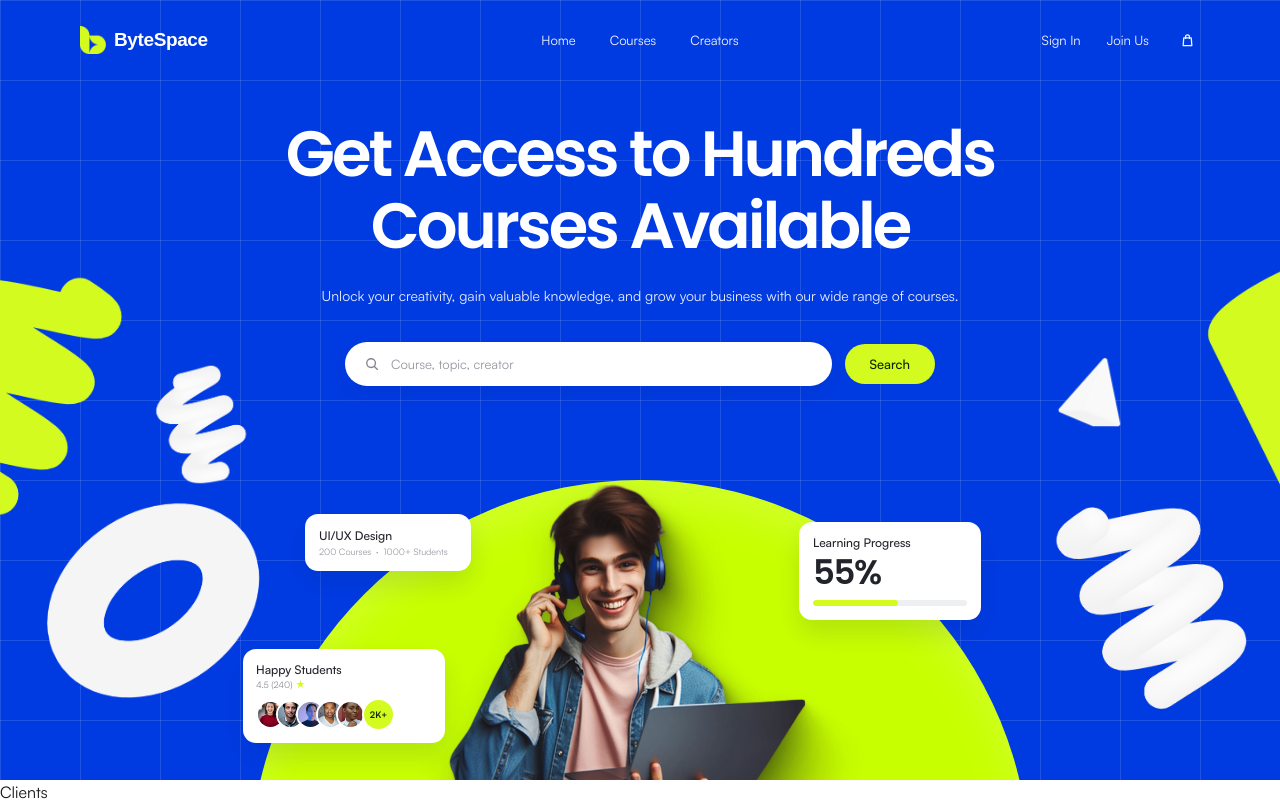
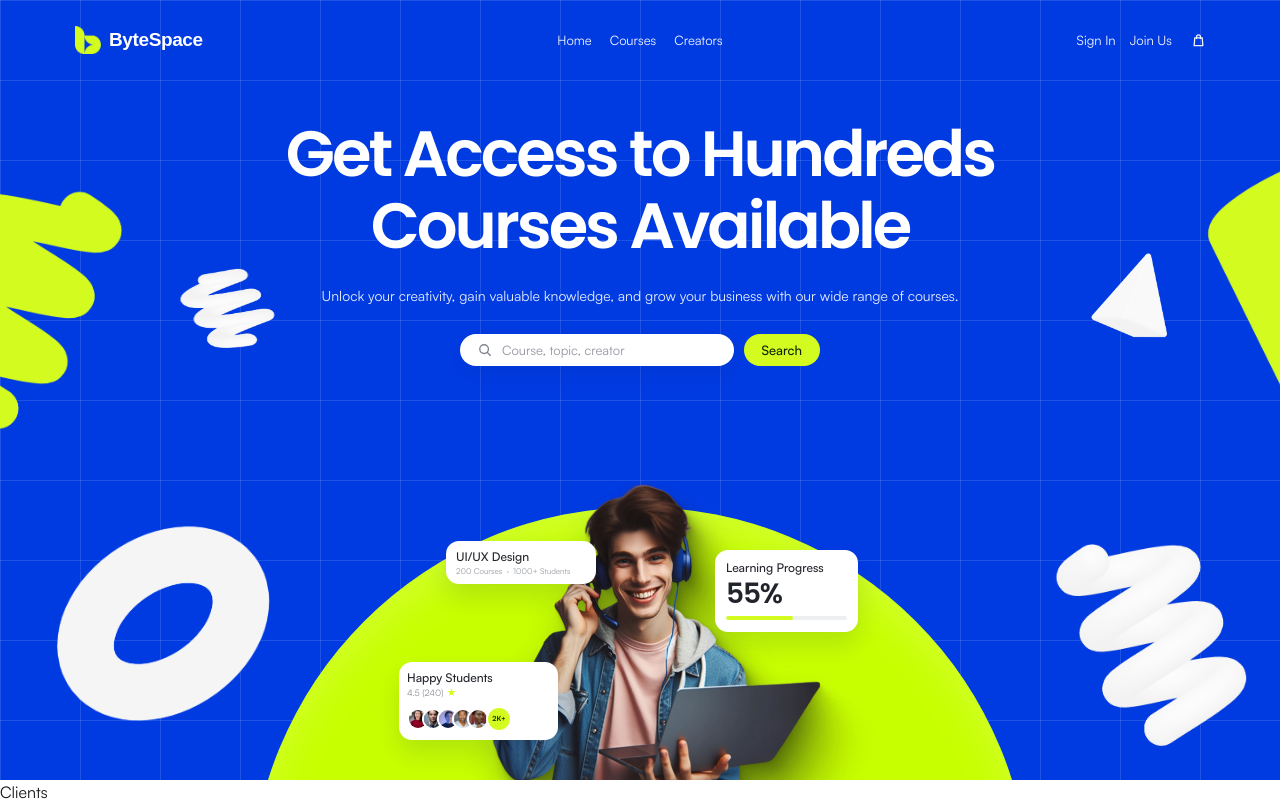
Before and after one commit to Shahriar-Utchas/ByteSpace-client, a Next.js app: page / in a window 1280 px wide. Shown: the top 801 px of the page. Built offline with nearby package versions, Linux system fonts and the light colour scheme; a web font is replaced by a local one.

Commit message:
fix hero layout

```diff
--- a/src/app/(main)/_components/Hero.tsx
+++ b/src/app/(main)/_components/Hero.tsx
@@ -5,7 +5,8 @@ import { HERO_ASSETS } from "@/constants";
 const infoCardStyles =
   "absolute z-[5] rounded-[13px] bg-white text-[#22242B] shadow-[0_13px_26px_rgba(0,36,103,0.12)]";
 
-const cardTitleStyles = "m-0 text-xs font-medium leading-tight";
+const cardTitleStyles =
+  "m-0 text-[10px] font-medium leading-tight lg:text-xs max-sm:text-xs";
 
 function SearchIcon() {
   return (
@@ -23,10 +24,10 @@ function SearchIcon() {
 function CourseCard() {
   return (
     <article
-      className={`${infoCardStyles} top-16 left-20 w-[166px] px-3.5 pt-3.5 pb-[13px] max-lg:left-[110px] max-md:top-[88px] max-md:left-[105px] max-sm:top-[106px] max-sm:left-2 max-sm:w-[146px] max-sm:p-[11px]`}
+      className={`${infoCardStyles} top-[91px] left-[calc(50%_-_194px)] w-32 rounded-[11px] px-2.5 py-2 lg:w-[150px] max-md:top-[88px] max-md:left-[105px] max-md:w-[146px] max-sm:top-[106px] max-sm:left-2 max-sm:p-[11px]`}
     >
       <p className={cardTitleStyles}>UI/UX Design</p>
-      <p className="mt-[3px] text-[9px] leading-[1.3] text-[#989BA2]">
+      <p className="mt-0.5 whitespace-nowrap text-[7px] leading-[1.3] text-[#989BA2] lg:text-[8px] max-sm:text-[9px]">
         200 Courses&nbsp; · &nbsp;1000+ Students
       </p>
     </article>
@@ -36,16 +37,16 @@ function CourseCard() {
 function ProgressCard() {
   return (
     <article
-      className={`${infoCardStyles} top-[72px] right-[74px] w-[182px] px-3.5 pt-[13px] pb-3.5 max-lg:right-[106px] max-md:top-[100px] max-md:right-[98px] max-sm:top-[113px] max-sm:right-2 max-sm:w-[149px] max-sm:p-[11px]`}
+      className={`${infoCardStyles} top-[100px] left-[calc(50%_+_75px)] w-[143px] rounded-[11px] px-[11px] pt-2.5 pb-3 max-md:top-[100px] max-md:right-[98px] max-md:left-auto max-md:w-[149px] max-sm:top-[113px] max-sm:right-2 max-sm:p-[11px]`}
     >
       <p className={cardTitleStyles}>Learning Progress</p>
       <strong
-        className={`${poppins.className} mt-[5px] block text-[34px] leading-[1.05] font-semibold tracking-[-0.04em] max-sm:text-[28px]`}
+        className={`${poppins.className} mt-1 block text-[28px] leading-[1.05] font-semibold tracking-[-0.04em]`}
       >
         55%
       </strong>
       <div
-        className="mt-[9px] h-1.5 overflow-hidden rounded-full bg-[#EEEFF1]"
+        className="mt-2 h-1 overflow-hidden rounded-full bg-[#EEEFF1]"
         role="progressbar"
         aria-label="Learning progress"
         aria-valuenow={55}
@@ -61,7 +62,7 @@ function ProgressCard() {
 function StudentsCard() {
   return (
     <article
-      className={`${infoCardStyles} bottom-[37px] left-[18px] w-[202px] px-[13px] pt-[13px] pb-3 max-lg:left-[62px] max-md:bottom-[30px] max-md:left-[78px] max-sm:bottom-[18px] max-sm:left-2 max-sm:w-[170px] max-sm:p-[11px]`}
+      className={`${infoCardStyles} bottom-10 left-[calc(50%_-_241px)] w-[159px] rounded-[11px] p-2 max-md:bottom-[30px] max-md:left-[78px] max-md:w-[180px] max-sm:bottom-[18px] max-sm:left-2 max-sm:w-[170px] max-sm:p-[11px]`}
     >
       <p className={cardTitleStyles}>Happy Students</p>
       <p className="mt-0.5 flex items-center gap-[3px] text-[9px] leading-none text-[#8B8E96]">
@@ -80,7 +81,7 @@ function StudentsCard() {
         <div className="flex">
           {HERO_ASSETS.avatars.map((avatar, index) => (
             <Image
-              className="-ml-[9px] size-[29px] rounded-full border-2 border-white object-cover first:ml-0 max-sm:size-[27px]"
+              className="-ml-[7px] size-[22px] rounded-full border-2 border-white object-cover first:ml-0 max-sm:size-[27px]"
               key={avatar}
               src={avatar}
               alt={`Happy student ${index + 1}`}
@@ -89,7 +90,7 @@ function StudentsCard() {
             />
           ))}
         </div>
-        <span className="-ml-[3px] grid size-[33px] place-items-center rounded-full border-2 border-white bg-[#D4FB20] text-[9px] font-bold text-[#153000] max-sm:size-[31px]">
+        <span className="-ml-[3px] grid size-[26px] place-items-center rounded-full border-2 border-white bg-[#D4FB20] text-[7px] font-bold text-[#153000] max-sm:size-[31px] max-sm:text-[9px]">
           2K+
         </span>
       </div>
@@ -100,10 +101,10 @@ function StudentsCard() {
 export default function Hero() {
   return (
     <section
-      className="relative h-[clamp(610px,calc(100svh_-_80px),700px)] min-h-[610px] overflow-hidden text-white max-md:h-[760px] max-md:min-h-[760px] max-sm:h-[780px] max-sm:min-h-[780px]"
+      className="relative h-[calc(100svh_-_80px)] min-h-[553px] max-h-[700px] overflow-hidden text-white lg:min-h-[600px] max-md:h-[760px] max-md:min-h-[760px] max-md:max-h-none max-sm:h-[780px] max-sm:min-h-[780px]"
       aria-labelledby="hero-heading"
     >
-      <div className="relative z-10 mx-auto w-[calc(100%_-_2.5rem)] max-w-[980px] pt-[38px] text-center max-lg:pt-[43px] max-md:w-[calc(100%_-_2rem)] max-md:pt-[38px] max-sm:pt-[27px]">
+      <div className="relative z-10 mx-auto w-[calc(100%_-_2.5rem)] max-w-[980px] pt-[38px] text-center max-lg:pt-7 max-md:w-[calc(100%_-_2rem)] max-md:pt-[38px] max-sm:pt-[27px]">
         <h1
           className={`${poppins.className} mx-auto max-w-[900px] text-[clamp(44px,5.25vw,64px)] leading-[1.12] font-semibold tracking-[-0.047em] [text-wrap:balance] max-lg:text-[clamp(42px,5.3vw,52px)] max-md:max-w-[600px] max-md:text-[clamp(35px,8.8vw,47px)] max-md:leading-[1.13] max-md:tracking-[-0.042em] max-sm:text-[clamp(31px,9vw,38px)]`}
           id="hero-heading"
@@ -111,23 +112,23 @@ export default function Hero() {
           <span className="block max-md:inline">Get Access to Hundreds</span>{" "}
           <span className="block max-md:inline">Courses Available</span>
         </h1>
-        <p className="mx-auto mt-6 max-w-[760px] text-sm leading-normal font-normal text-white/90 max-md:mt-5 max-md:max-w-[570px] max-md:text-[13px] max-sm:max-w-[390px] max-sm:text-[12.5px]">
+        <p className="mx-auto mt-6 max-w-[550px] text-[11px] leading-normal font-normal text-white/90 lg:max-w-[760px] lg:text-sm max-md:mt-5 max-md:max-w-[570px] max-md:text-[13px] max-sm:max-w-[390px] max-sm:text-[12.5px]">
           Unlock your creativity, gain valuable knowledge, and grow your business
           with our wide range of courses.
         </p>
 
         <form
-          className="mx-auto mt-9 flex w-full max-w-[590px] items-center justify-center gap-[13px] max-md:mt-7 max-md:max-w-[520px] max-sm:flex-col max-sm:items-stretch max-sm:gap-[9px]"
+          className="mx-auto mt-7 flex w-full max-w-[360px] items-center justify-center gap-2.5 max-md:mt-7 max-md:max-w-[520px] max-sm:flex-col max-sm:items-stretch max-sm:gap-[9px]"
           role="search"
           action="#courses"
         >
           <label className="sr-only" htmlFor="course-search">
             Search courses, topics, or creators
           </label>
-          <div className="flex h-11 flex-1 items-center gap-2.5 rounded-full bg-white px-[18px] text-[#81858F] shadow-[0_8px_22px_rgba(0,24,109,0.11)] focus-within:outline-3 focus-within:outline-offset-3 focus-within:outline-[#D4FB20]/70 max-sm:h-[43px] max-sm:min-w-0 max-sm:flex-none max-sm:px-3.5">
+          <div className="flex h-8 flex-1 items-center gap-2 rounded-full bg-white px-4 text-[#81858F] shadow-[0_8px_22px_rgba(0,24,109,0.11)] focus-within:outline-3 focus-within:outline-offset-3 focus-within:outline-[#D4FB20]/70 max-md:h-11 max-sm:h-[43px] max-sm:min-w-0 max-sm:flex-none max-sm:px-3.5">
             <SearchIcon />
             <input
-              className="w-full border-0 bg-transparent text-[13px] text-[#1E2027] outline-0 placeholder:text-[#9598A1] max-sm:text-xs"
+              className="w-full border-0 bg-transparent text-[10px] text-[#1E2027] outline-0 placeholder:text-[#9598A1] lg:text-[13px] max-md:text-[13px] max-sm:text-xs"
               id="course-search"
               name="query"
               type="search"
@@ -135,7 +136,7 @@ export default function Hero() {
             />
           </div>
           <button
-            className="h-10 cursor-pointer rounded-full border-0 bg-[#D4FB20] px-[25px] text-[13px] font-medium text-[#0C2500] transition-[transform,box-shadow] duration-200 hover:-translate-y-px hover:shadow-[0_8px_20px_rgba(35,53,0,0.2)] focus-visible:outline-3 focus-visible:outline-offset-3 focus-visible:outline-white max-sm:h-[39px] max-sm:self-center max-sm:px-[27px]"
+            className="h-8 cursor-pointer rounded-full border-0 bg-[#D4FB20] px-[18px] text-[10px] font-medium text-[#0C2500] transition-[transform,box-shadow] duration-200 hover:-translate-y-px hover:shadow-[0_8px_20px_rgba(35,53,0,0.2)] focus-visible:outline-3 focus-visible:outline-offset-3 focus-visible:outline-white lg:text-[13px] max-md:h-10 max-md:px-[25px] max-md:text-[13px] max-sm:h-[39px] max-sm:self-center max-sm:px-[27px]"
             type="submit"
           >
             Search
@@ -145,16 +146,16 @@ export default function Hero() {
 
       <div className="absolute bottom-0 left-1/2 z-[4] h-[330px] w-[min(830px,88vw)] -translate-x-1/2 max-md:h-[350px] max-md:w-[680px] max-sm:h-[370px] max-sm:w-full">
         <div
-          className="absolute top-[30px] left-1/2 z-0 aspect-square w-[min(780px,82vw)] -translate-x-1/2 rounded-full bg-[#C8FF00] shadow-[inset_0_20px_38px_rgba(255,255,255,0.16)] max-md:top-[68px] max-md:w-[620px] max-sm:top-[90px] max-sm:w-[470px]"
+          className="absolute top-[57px] left-1/2 z-0 aspect-square w-[min(780px,82vw)] -translate-x-1/2 rounded-full bg-[#C8FF00] shadow-[inset_0_20px_38px_rgba(255,255,255,0.16)] max-md:top-[68px] max-md:w-[620px] max-sm:top-[90px] max-sm:w-[470px]"
           aria-hidden="true"
         />
         <Image
-          className="absolute bottom-[-34px] left-1/2 z-[2] h-auto max-h-[360px] w-[min(500px,56vw)] -translate-x-1/2 object-contain object-bottom drop-shadow-[0_16px_16px_rgba(0,26,80,0.18)] max-md:w-[430px] max-md:max-h-[350px] max-sm:bottom-[-6px] max-sm:w-[360px]"
+          className="absolute bottom-[-7px] left-[calc(50%_+_28px)] z-[2] h-auto max-h-[360px] w-[min(460px,53vw)] -translate-x-1/2 object-contain object-bottom drop-shadow-[0_16px_16px_rgba(0,26,80,0.18)] max-md:bottom-[-34px] max-md:left-1/2 max-md:w-[430px] max-md:max-h-[350px] max-sm:bottom-[-6px] max-sm:w-[360px]"
           src={HERO_ASSETS.student}
           alt="Smiling student wearing headphones and studying with a laptop"
           width={2888}
           height={2060}
-          sizes="(max-width: 640px) 360px, (max-width: 768px) 430px, 500px"
+          sizes="(max-width: 640px) 360px, (max-width: 768px) 430px, 460px"
           priority
         />
         <CourseCard />
@@ -164,42 +165,42 @@ export default function Hero() {
 
       <div className="pointer-events-none absolute inset-0 z-[1]" aria-hidden="true">
         <Image
-          className="absolute top-[141px] left-[-8.2vw] size-[clamp(260px,26.75vw,385px)] object-contain select-none max-lg:left-[-84px] max-lg:size-[260px] max-md:top-[168px] max-md:left-[-68px] max-md:size-[190px] max-sm:top-[220px] max-sm:left-[-75px] max-sm:size-40"
+          className="absolute top-[55px] left-[-8.2vw] size-[clamp(260px,26.75vw,385px)] object-contain select-none max-lg:top-[59px] max-lg:left-[-55px] max-lg:h-[240px] max-lg:w-[260px] max-lg:object-fill max-md:top-[168px] max-md:left-[-68px] max-md:size-[190px] max-md:object-contain max-sm:top-[220px] max-sm:left-[-75px] max-sm:size-40"
           src={HERO_ASSETS.decorations.limeSpiral}
           alt=""
           width={1061}
           height={1548}
         />
         <Image
-          className="absolute top-[265px] left-[10vw] size-[clamp(110px,12.2vw,176px)] rotate-180 object-contain select-none max-lg:left-[9vw] max-lg:size-[110px] max-md:top-[350px] max-md:left-[-10px] max-md:size-[72px] max-sm:hidden"
+          className="absolute top-[217px] left-[12vw] h-[105px] w-[clamp(120px,12.2vw,176px)] rotate-180 object-fill select-none lg:top-[175px] max-lg:w-[130px] max-md:top-[350px] max-md:left-[-10px] max-md:size-[72px] max-md:object-contain max-sm:hidden"
           src={HERO_ASSETS.decorations.smallWhiteSpiral}
           alt=""
           width={1265}
           height={1327}
         />
         <Image
-          className="absolute bottom-[25px] left-0 size-[clamp(230px,23.9vw,344px)] object-contain select-none max-lg:left-[-12px] max-lg:size-[230px] max-md:bottom-[108px] max-md:left-[-43px] max-md:size-[170px] max-sm:bottom-[126px] max-sm:left-[-55px] max-sm:size-[130px]"
+          className="absolute bottom-0.5 left-2.5 size-[clamp(210px,23.9vw,344px)] object-contain select-none max-lg:size-[210px] max-md:bottom-[108px] max-md:left-[-43px] max-md:size-[170px] max-sm:bottom-[126px] max-sm:left-[-55px] max-sm:size-[130px]"
           src={HERO_ASSETS.decorations.whiteRing}
           alt=""
           width={1375}
           height={1371}
         />
         <Image
-          className="absolute top-[141px] right-[-11.2vw] size-[clamp(250px,25.7vw,370px)] object-contain select-none max-lg:right-[-110px] max-lg:size-[250px] max-md:top-[178px] max-md:right-[-78px] max-md:size-[185px] max-sm:top-[227px] max-sm:right-[-75px] max-sm:size-40"
+          className="absolute top-[41px] right-[-11.2vw] size-[clamp(250px,25.7vw,370px)] object-contain select-none max-lg:top-[57px] max-lg:right-[-60px] max-lg:h-[226px] max-lg:w-[250px] max-lg:object-fill max-md:top-[178px] max-md:right-[-78px] max-md:size-[185px] max-md:object-contain max-sm:top-[227px] max-sm:right-[-75px] max-sm:size-40"
           src={HERO_ASSETS.decorations.limeShape}
           alt=""
           width={852}
           height={1488}
         />
         <Image
-          className="absolute top-[267px] right-[max(11vw,116px)] h-auto w-[94px] select-none max-lg:right-[57px] max-md:top-[363px] max-md:right-0.5 max-md:w-[68px] max-sm:hidden"
+          className="absolute top-[207px] right-[90px] size-[115px] object-contain select-none lg:top-40 max-md:top-[363px] max-md:right-0.5 max-md:size-[68px] max-sm:hidden"
           src={HERO_ASSETS.decorations.whiteTriangle}
           alt=""
           width={760}
           height={756}
         />
         <Image
-          className="absolute right-[-1.2vw] bottom-[29px] size-[clamp(220px,22.9vw,330px)] object-contain select-none max-lg:right-[-18px] max-lg:size-[220px] max-md:right-[-45px] max-md:bottom-[92px] max-md:size-[170px] max-sm:right-[-65px] max-sm:bottom-[102px] max-sm:size-[140px]"
+          className="absolute right-[-1.2vw] bottom-3 size-[clamp(220px,22.9vw,330px)] object-contain select-none lg:bottom-[-8px] max-lg:right-[-27px] max-lg:size-[220px] max-md:right-[-45px] max-md:bottom-[92px] max-md:size-[170px] max-sm:right-[-65px] max-sm:bottom-[102px] max-sm:size-[140px]"
           src={HERO_ASSETS.decorations.largeWhiteSpiral}
           alt=""
           width={707}
--- a/src/components/layout/Navbar.tsx
+++ b/src/components/layout/Navbar.tsx
@@ -4,22 +4,22 @@ import { clashDisplay } from "@/app/fonts";
 import { HERO_ASSETS } from "@/constants";
 
 const linkStyles =
-  "rounded-md text-[13px] leading-none text-white/95 no-underline transition-opacity duration-200 hover:opacity-70 focus-visible:outline-2 focus-visible:outline-offset-4 focus-visible:outline-[#D4FB20] max-sm:text-xs";
+  "rounded-md text-[10px] leading-none text-white/95 no-underline transition-opacity duration-200 hover:opacity-70 focus-visible:outline-2 focus-visible:outline-offset-4 focus-visible:outline-[#D4FB20] lg:text-[13px] max-sm:text-xs";
 
 export default function Navbar() {
   return (
     <header className="relative z-20 h-20 text-white max-sm:h-[68px]">
       <nav
-        className="mx-auto grid h-full w-[calc(100%_-_10rem)] max-w-[1200px] grid-cols-[1fr_auto_1fr] items-center max-md:w-[calc(100%_-_2rem)] max-md:grid-cols-[1fr_auto] max-sm:w-[calc(100%_-_1.75rem)]"
+        className="mx-auto grid h-full w-[calc(100%_-_9.375rem)] max-w-[1200px] grid-cols-[1fr_auto_1fr] items-center max-md:w-[calc(100%_-_2rem)] max-md:grid-cols-[1fr_auto] max-sm:w-[calc(100%_-_1.75rem)]"
         aria-label="Primary navigation"
       >
         <Link
-          className={`${clashDisplay.className} inline-flex items-center gap-2 justify-self-start rounded-md text-[19px] font-semibold tracking-[-0.02em] text-white no-underline focus-visible:outline-2 focus-visible:outline-offset-4 focus-visible:outline-[#D4FB20] max-sm:gap-1.5 max-sm:text-[17px]`}
+          className={`${clashDisplay.className} inline-flex items-center gap-[5px] justify-self-start rounded-md text-[15px] font-semibold tracking-[-0.02em] text-white no-underline focus-visible:outline-2 focus-visible:outline-offset-4 focus-visible:outline-[#D4FB20] lg:gap-2 lg:text-[19px] max-sm:gap-1.5 max-sm:text-[17px]`}
           href="/"
           aria-label="ByteSpace home"
         >
           <Image
-            className="h-7 w-[26px] shrink-0 object-contain max-sm:h-6 max-sm:w-[22px]"
+            className="h-5 w-[19px] shrink-0 object-contain lg:h-7 lg:w-[26px] max-sm:h-6 max-sm:w-[22px]"
             src={HERO_ASSETS.logo}
             alt="ByteSpace"
             width={116}
@@ -28,7 +28,7 @@ export default function Navbar() {
           <span>ByteSpace</span>
         </Link>
 
-        <div className="flex items-center gap-[34px] max-md:hidden">
+        <div className="flex items-center gap-[18px] max-md:hidden">
           <Link className={linkStyles} href="/">
             Home
           </Link>
@@ -40,7 +40,7 @@ export default function Navbar() {
           </Link>
         </div>
 
-        <div className="flex items-center gap-[26px] justify-self-end max-md:gap-[18px] max-sm:gap-[13px]">
+        <div className="flex translate-x-1.5 items-center gap-3.5 justify-self-end max-md:translate-x-0 max-md:gap-[18px] max-sm:gap-[13px]">
           <Link className={`${linkStyles} max-sm:hidden`} href="/login">
             Sign In
           </Link>
```
